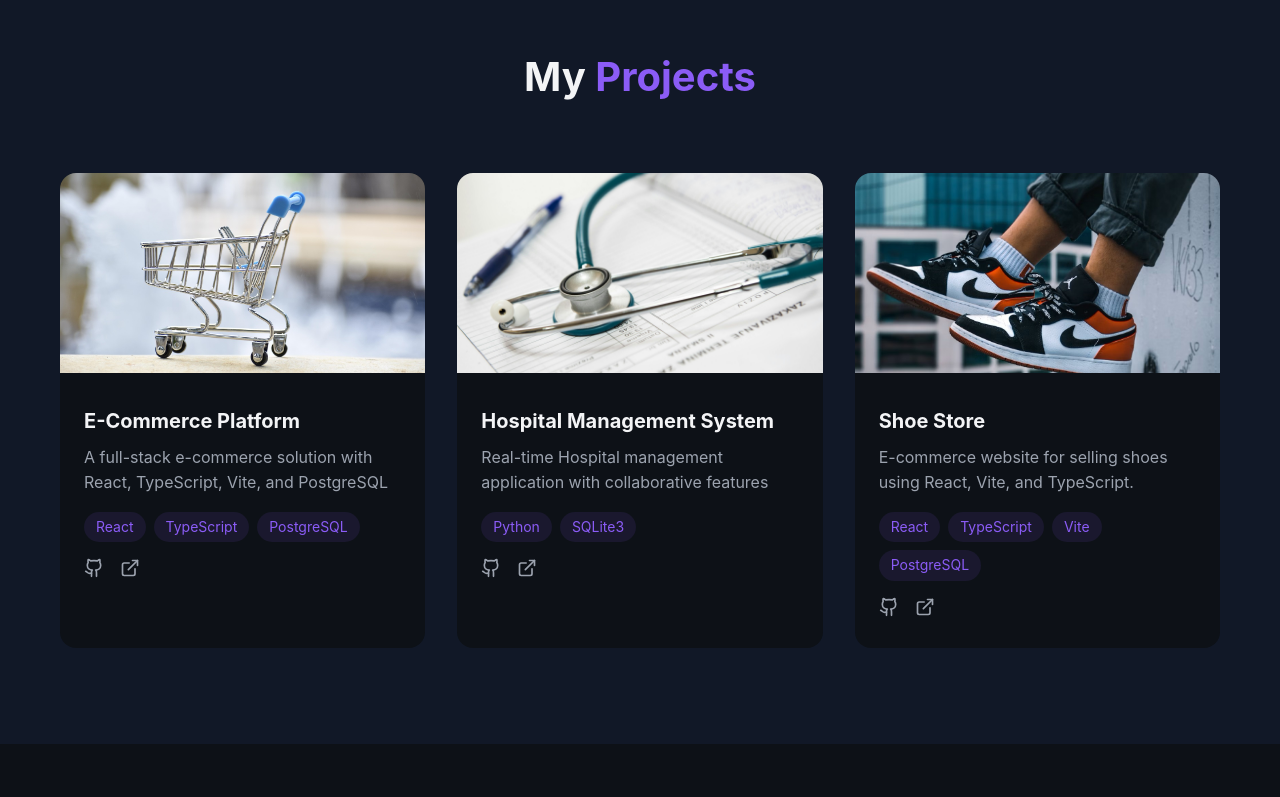
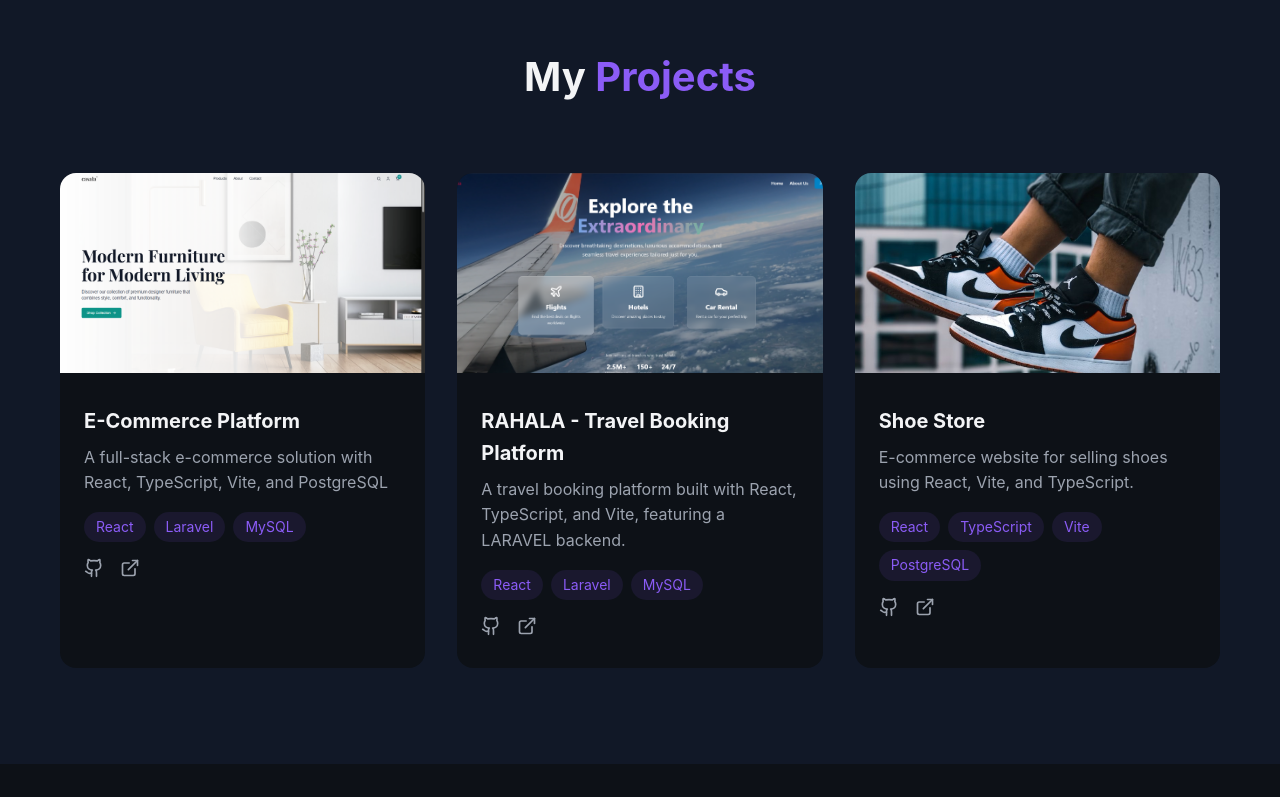
Before and after one commit to mohammed91so/React-Portfolio, a React (Vite) app: page / in a window 1280 px wide. Shown: the part 2711-3508 px from the top of the page. Built offline with nearby package versions, Linux system fonts and the light colour scheme.

Commit message:
Edits in projects section

```diff
--- a/src/components/Projects.tsx
+++ b/src/components/Projects.tsx
@@ -1,24 +1,24 @@
 import { Github, ExternalLink } from 'lucide-react';
-import cartImg from '../img/cart.jpg';
-import medicalImg from '../img/medical.jpg';
+import ecomImg from '../img/ecom.jpg';
 import shoesImg from '../img/shoes.jpg';
+import rahalaImg from '../img/rahala.jpg';
 
 const projects = [
   {
     title: "E-Commerce Platform",
     description: "A full-stack e-commerce solution with React, TypeScript, Vite, and PostgreSQL",
-    image: cartImg,
+    image: ecomImg,
     github: "#",
     live: "#",
-    tags: ["React", "TypeScript", "PostgreSQL"]
+    tags: ["React", "Laravel", "MySQL"]
   },
   {
-    title: "Hospital Management System",
-    description: "Real-time Hospital management application with collaborative features",
-    image: medicalImg,
+    title: "RAHALA - Travel Booking Platform",
+    description: "A travel booking platform built with React, TypeScript, and Vite, featuring a LARAVEL backend.",
+    image: rahalaImg,
     github: "#",
     live: "#",
-    tags: ["Python", "SQLite3"]
+    tags: ["React", "Laravel", "MySQL"]
   },
   {
     title: "Shoe Store",
--- a/src/components/Skills.tsx
+++ b/src/components/Skills.tsx
@@ -9,12 +9,12 @@ const skills = [
   {
     category: "Backend",
     icon: <Terminal size={24} />,
-    items: ["Python", "PHP", "SQL"]
+    items: ["Laravel", "PHP", "REST APIs"]
   },
   {
     category: "Database",
     icon: <Database size={24} />,
-    items: ["PostgreSQL", "MongoDB", "Supabase"]
+    items: ["PostgreSQL", "MongoDB", "MySQL", "SQLite"]
   },
   {
     category: "Design",
```
Also changed, not shown: src/img/ecom.jpg (added), src/img/rahala.jpg (added).
